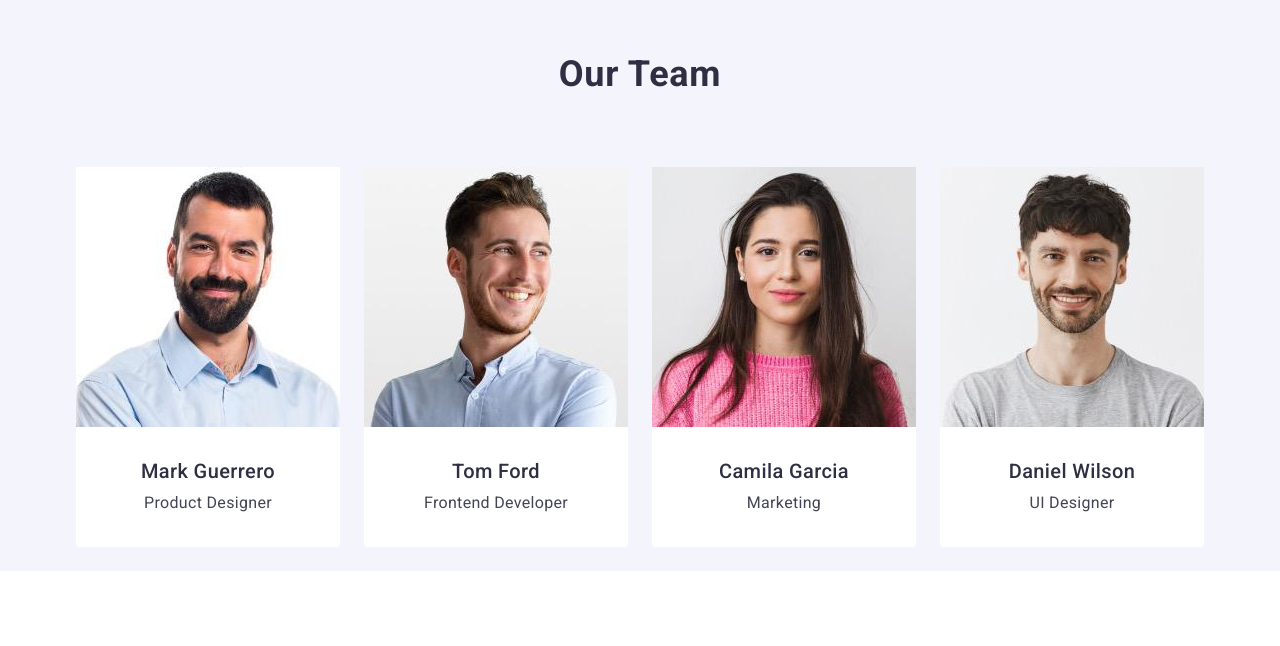
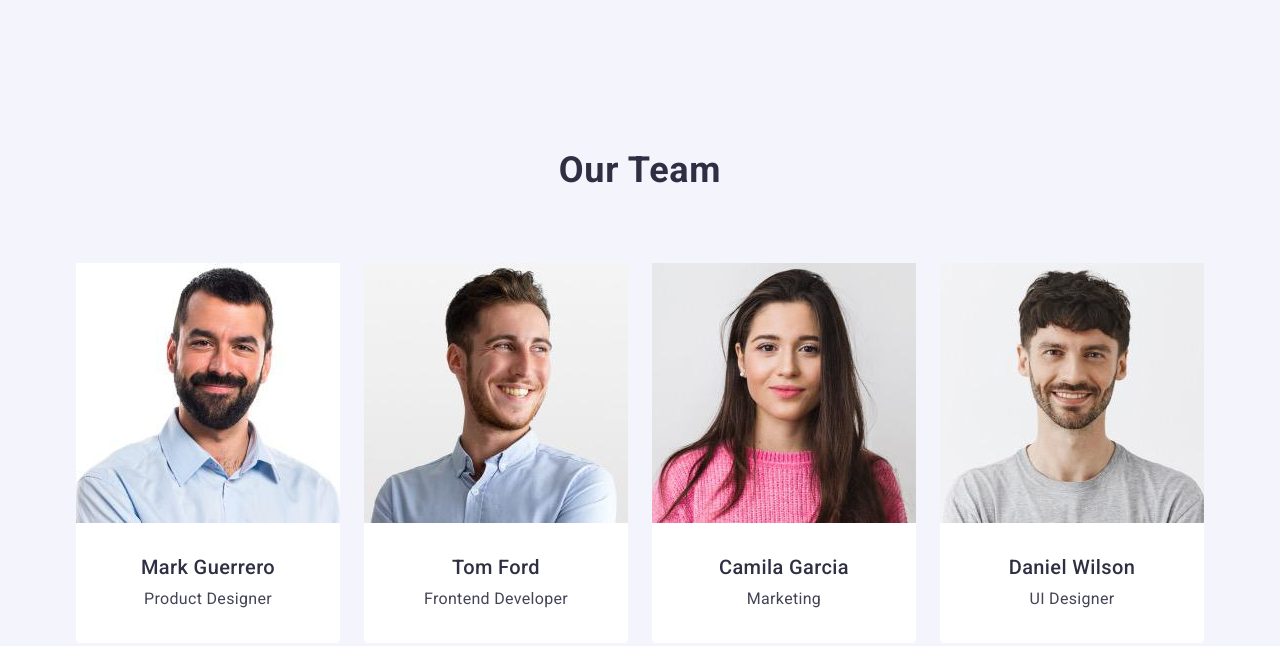
Before and after one commit to odnavdoma/goit-markup-hw-03, a plain HTML site: page index.html in a window 1280 px wide. Shown: the part 1130-1776 px from the top of the page. Drawn offline with nearby package versions, Linux system fonts and the light colour scheme.

Commit message:
Add files via upload

```diff
--- a/css/styles.css
+++ b/css/styles.css
@@ -237,7 +237,7 @@ img {
 }
 .tim-box{
     background-color: #F4F4FD;
-    padding: 24px 0;
+    padding: 120px 0;
 }
 .time-title{
     font-size: 36px;
@@ -295,13 +295,12 @@ img {
     border-radius: 0px 0px 4px 4px;
 }
 .imgn-title{
+    margin-bottom: 8px;
     line-height:1.2;
     letter-spacing: 0.02em;
     color: #2e2f42;
     font-size: 20px;
     font-weight: 500
-
-
 }
 .down-block{
    background-color: #2e2f42;
```
